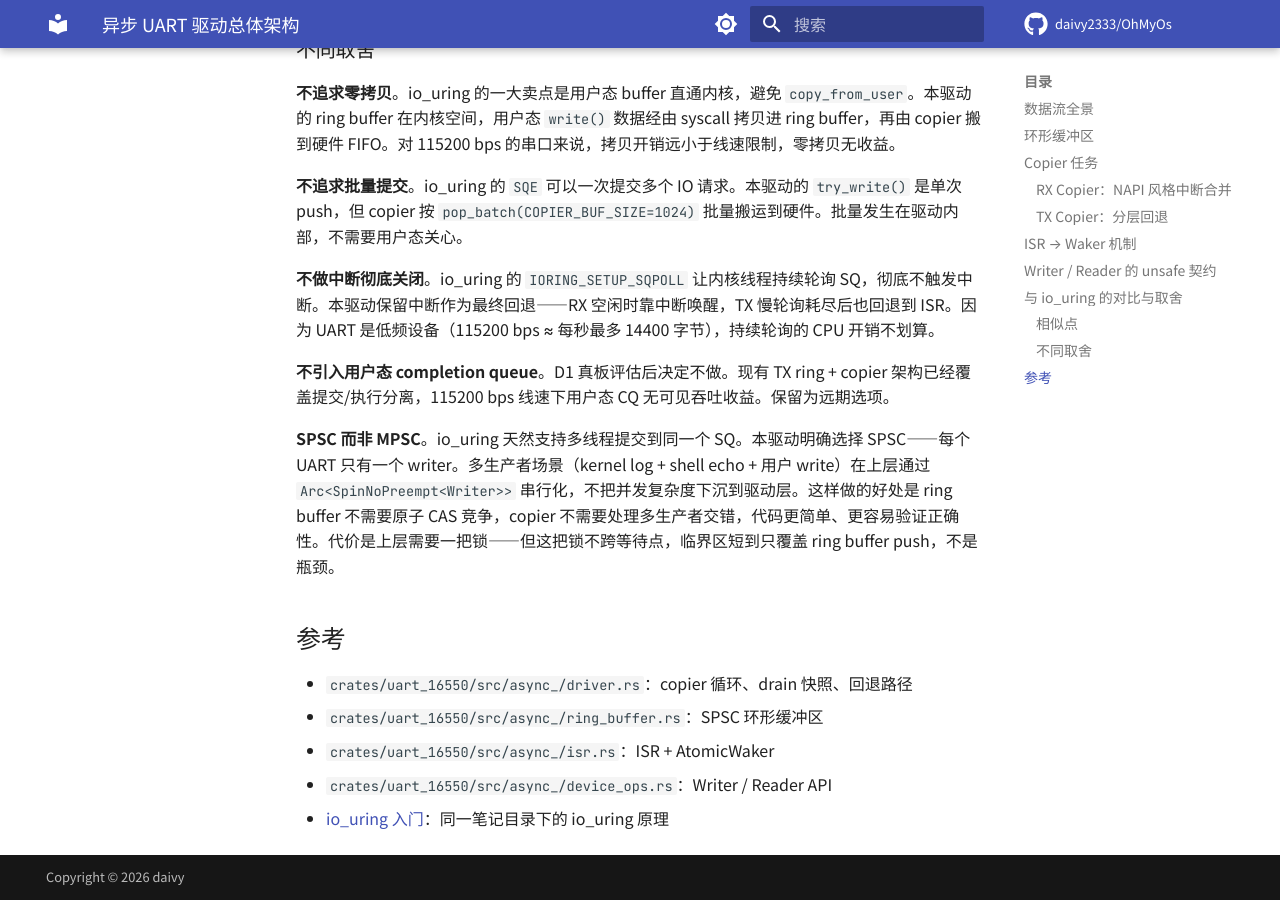
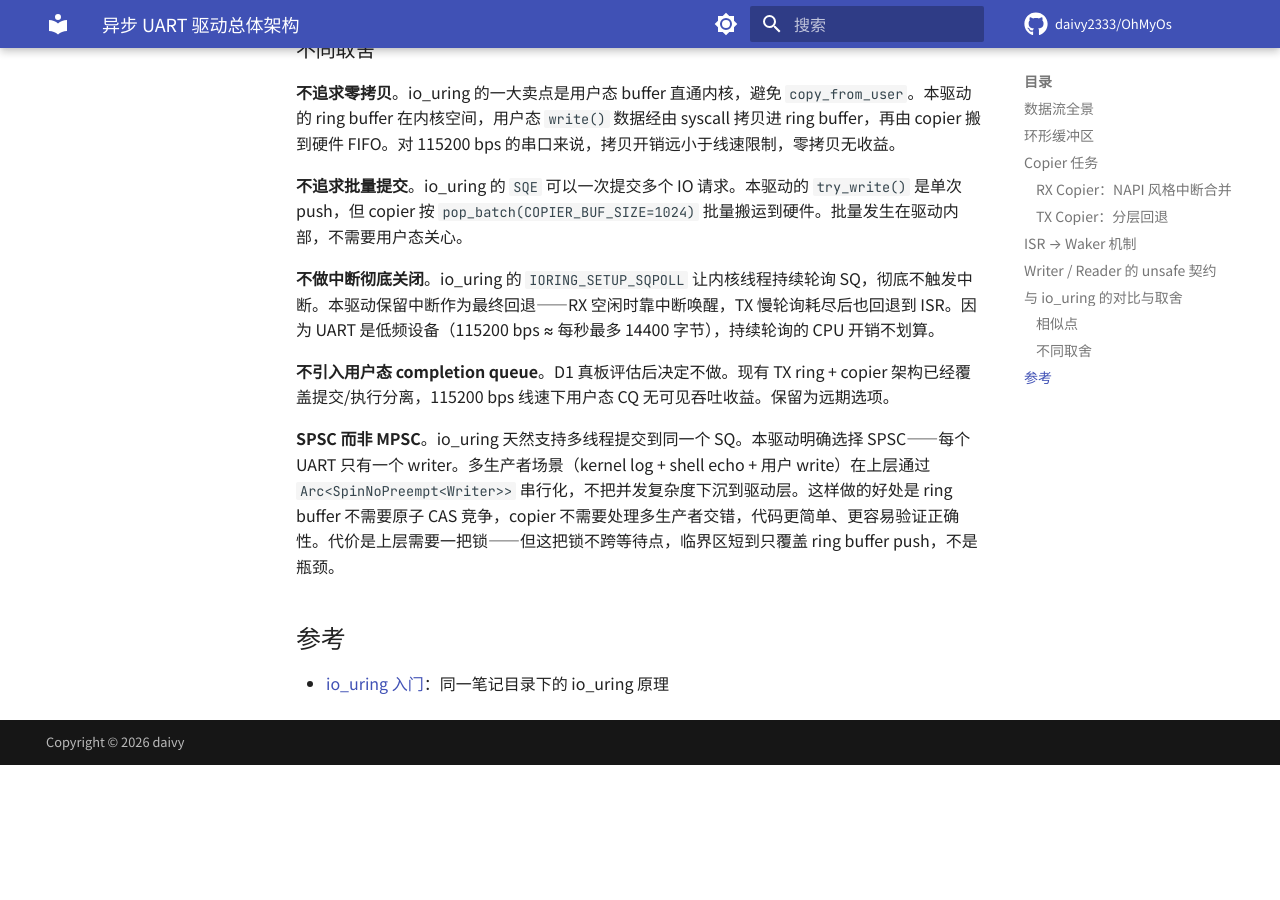
Before and after one commit to daivy2333/OhMyOs, an MkDocs documentation site: the page built from docs/notes/async-uart-driver-architecture.md, in a window 1280 px wide and 900 px high, scrolled down 3498 px. Built offline with MkDocs 1.6.1 and Material for MkDocs 9.7.7, drawn with Linux system fonts in a browser that asks for light colours; comment, search, counter and statistics services are not loaded; after the commit the page ends 4263 px from its top, so only the background shows below that; some of the changed text lies outside the part shown.

Commit message:
repo(done)

```diff
--- a/docs/notes/async-uart-driver-architecture.md
+++ b/docs/notes/async-uart-driver-architecture.md
@@ -137,8 +137,4 @@ ISR 不做任何数据搬运——读硬件 FIFO、写 ring buffer 全在 copier
 
 ## 参考
 
-- `crates/uart_16550/src/async_/driver.rs`：copier 循环、drain 快照、回退路径
-- `crates/uart_16550/src/async_/ring_buffer.rs`：SPSC 环形缓冲区
-- `crates/uart_16550/src/async_/isr.rs`：ISR + AtomicWaker
-- `crates/uart_16550/src/async_/device_ops.rs`：Writer / Reader API
 - [io_uring 入门](io-uring-intro.md)：同一笔记目录下的 io_uring 原理
```
Also changed, not shown: other parts of docs/notes/async-uart-driver-architecture.md (+1 -1 lines), docs/notes/async-uart-benchmark-design.md (+1 -1 lines), docs/weeks/weekly-2026-W04.md (+2 -1 lines).
